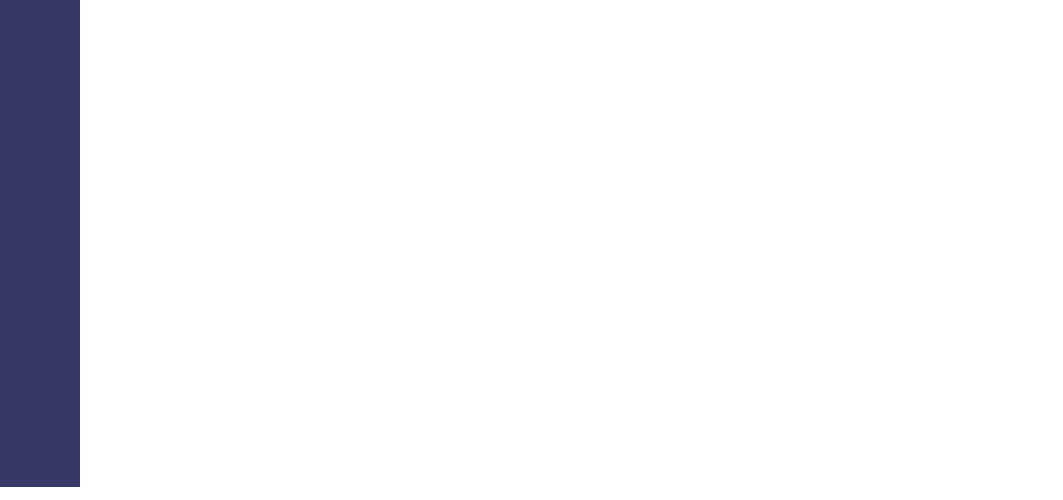
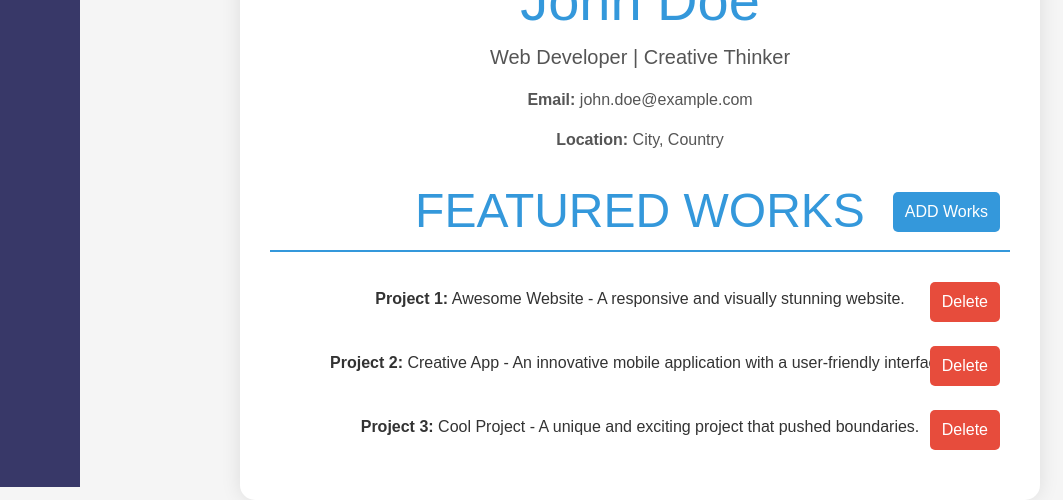
Before and after one commit to Tosiqul-Islam-Sopon/-CreatiThrive---Showcasing-Academic-Creative-Excellence, a PHP site: page /profile.php in a window 1280 px wide. Shown: the part 313-813 px from the top of the page, without its empty margins (0-1063 px from the left). Run offline with PHP 8.4, Linux system fonts and the light colour scheme.

Commit message:
add profile1.html file and update the profile.php file

```diff
--- a/profile.php
+++ b/profile.php
@@ -1,4 +1,5 @@
 <?php
-include 'sideBar.php';
-include 'profile.html';
+    session_start();
+    include ('sideBar.php');
+    include ('profile1.html');
 ?>
--- /dev/null
+++ b/profile1.html
@@ -0,0 +1,274 @@
+<!DOCTYPE html>
+<html lang="en">
+
+<head>
+    <meta charset="UTF-8">
+    <meta name="viewport" content="width=device-width, initial-scale=1.0">
+    <link rel="stylesheet" href="https://cdn.jsdelivr.net/npm/bootstrap@5.0.0/dist/css/bootstrap.min.css">
+    <style>
+        body {
+            background-color: #f5f5f5;
+            color: #333;
+            font-family: 'Roboto', sans-serif;
+            margin: 0;
+            display: flex;
+            justify-content: center;
+            align-items: center;
+            min-height: 100vh;
+            overflow-x: hidden;
+        }
+
+        .navbar {
+            margin-left: 80px;
+            padding: 8px 8px 8px 70px;
+            background-color: #4CAF50;
+            color: white;
+            position: fixed;
+            width: 100%;
+            z-index: 1000;
+            top: 0;
+        }
+
+        .context {
+            margin-left: 150px;
+            margin-top: 30px;
+        }
+
+        .profile-container {
+            background-color: #fff;
+            border-radius: 15px;
+            padding: 30px;
+            box-shadow: 0 0 20px rgba(0, 0, 0, 0.1);
+            width: 80%;
+            max-width: 800px;
+            text-align: center;
+            position: relative;
+            margin-top: 80px;
+            /* Adjust margin-top to create more space below the navbar */
+        }
+
+        .profile-image {
+            width: 150px;
+            /* Set a specific width for the profile image */
+            height: 150px;
+            /* Set a specific height for the profile image */
+            object-fit: cover;
+            /* Maintain aspect ratio and cover the entire container */
+            border: 5px solid #fff;
+            border-radius: 50%;
+            box-shadow: 0 0 20px rgba(0, 0, 0, 0.2);
+        }
+
+        .profile-info {
+            margin-top: 20px;
+        }
+
+        .profile-info h2 {
+            color: #3498db;
+        }
+
+        .profile-info p {
+            color: #555;
+        }
+
+        .edit-btn {
+            background-color: #3498db;
+            color: #fff;
+            border: none;
+            padding: 8px 20px;
+            border-radius: 5px;
+            cursor: pointer;
+            position: absolute;
+            top: 10px;
+            right: 10px;
+        }
+
+        .works-list {
+            margin-top: 30px;
+            position: relative;
+        }
+
+        .works-list h3 {
+            color: #3498db;
+            border-bottom: 2px solid #3498db;
+            padding-bottom: 10px;
+            margin-bottom: 20px;
+            text-transform: uppercase;
+        }
+
+        .works-list ul {
+            list-style-type: none;
+            padding: 0;
+        }
+
+        .works-list li {
+            background-color: #fff;
+            color: #333;
+            padding: 15px;
+            border-radius: 10px;
+            margin-bottom: 10px;
+            position: relative;
+        }
+
+        .delete-btn,
+        .edit-btn {
+            background-color: #3498db;
+            color: #fff;
+            border: none;
+            padding: 8px 12px;
+            border-radius: 5px;
+            cursor: pointer;
+            position: absolute;
+            top: 10px;
+            right: 10px;
+        }
+
+        .delete-btn {
+            background-color: #e74c3c;
+        }
+
+        .edit-form {
+            display: none;
+            margin-top: 20px;
+        }
+
+        .form-group {
+            margin-bottom: 20px;
+        }
+
+        .form-group label {
+            display: block;
+            font-weight: bold;
+            margin-bottom: 5px;
+            color: #555;
+        }
+
+        .form-group input {
+            width: 100%;
+            padding: 8px;
+            border: 1px solid #ccc;
+            border-radius: 5px;
+            box-sizing: border-box;
+        }
+
+        .save-btn,
+        .cancel-btn {
+            background-color: #3498db;
+            color: #fff;
+            border: none;
+            padding: 8px 20px;
+            border-radius: 5px;
+            cursor: pointer;
+            margin-right: 10px;
+        }
+
+        .cancel-btn {
+            background-color: #ccc;
+        }
+    </style>
+    <title>Dynamic Profile Page</title>
+</head>
+
+<body>
+    <div class="navbar">
+        <h3 class="text-white">CreatiThrive - Showcasing Academic & Creative Excellence</h3>
+    </div>
+
+    <div class="profile-container">
+        <!-- Profile Image -->
+        <div>
+            <img src=".//Images/niloy2.jpg" alt="Profile Image" class="img-fluid profile-image">
+            <button class="edit-btn" onclick="toggleEdit('userInfo')">Edit Profile</button>
+        </div>
+
+        <!-- Personal Information -->
+        <div class="profile-info" id="userInfo">
+            <h2 class="display-4" id="userName">John Doe</h2>
+            <p class="lead" id="userRole">Web Developer | Creative Thinker</p>
+            <p><strong>Email:</strong> <span id="userEmail">john.doe@example.com</span></p>
+            <p><strong>Location:</strong> <span id="userLocation">City, Country</span></p>
+        </div>
+
+        <!-- User Edit Form -->
+        <form id="editForm" class="edit-form">
+            <div class="form-group">
+                <label for="userNameInput">Name:</label>
+                <input type="text" class="form-control" id="userNameInput" placeholder="Enter your name">
+            </div>
+            <div class="form-group">
+                <label for="userRoleInput">Role:</label>
+                <input type="text" class="form-control" id="userRoleInput" placeholder="Enter your role">
+            </div>
+            <div class="form-group">
+                <label for="userEmailInput">Email:</label>
+                <input type="email" class="form-control" id="userEmailInput" placeholder="Enter your email">
+            </div>
+            <div class="form-group">
+                <label for="userLocationInput">Location:</label>
+                <input type="text" class="form-control" id="userLocationInput" placeholder="Enter your location">
+            </div>
+            <button type="button" class="save-btn" onclick="updateProfile('userInfo')">Save Changes</button>
+            <button type="button" class="cancel-btn" onclick="toggleEdit('userInfo')">Cancel</button>
+        </form>
+
+        <!-- List of Works -->
+        <div class="works-list">
+            <h3 class="display-5">Featured Works</h3>
+            <ul>
+                <li id="project1">
+                    <span class="delete-btn" onclick="deleteWork('project1')">Delete</span>
+                    <strong>Project 1:</strong> Awesome Website - A responsive and visually stunning website.
+                </li>
+                <li id="project2">
+                    <span class="delete-btn" onclick="deleteWork('project2')">Delete</span>
+                    <strong>Project 2:</strong> Creative App - An innovative mobile application with a user-friendly
+                    interface.
+                </li>
+                <li id="project3">
+                    <span class="delete-btn" onclick="deleteWork('project3')">Delete</span>
+                    <strong>Project 3:</strong> Cool Project - A unique and exciting project that pushed boundaries.
+                </li>
+            </ul>
+            <button class="edit-btn" onclick="toggleEdit('worksList')">ADD Works</button>
+        </div>
+
+        <!-- Works Edit Form -->
+        <form id="editWorksForm" class="edit-form">
+            <div class="form-group">
+                <label for="project1Input">Project 1:</label>
+                <input type="text" class="form-control" id="project1Input" placeholder="Enter project details">
+            </div>
+            <div class="form-group">
+                <label for="project2Input">Project 2:</label>
+                <input type="text" class="form-control" id="project2Input" placeholder="Enter project details">
+            </div>
+            <div class="form-group">
+                <label for="project3Input">Project 3:</label>
+                <input type="text" class="form-control" id="project3Input" placeholder="Enter project details">
+            </div>
+            <button type="button" class="save-btn" onclick="updateWorks('worksList')">Save Changes</button>
+            <button type="button" class="cancel-btn" onclick="toggleEdit('worksList')">Cancel</button>
+        </form>
+    </div>
+
+    <!-- Bootstrap JS and Popper.js (required for Bootstrap components) -->
+    <script src="https://cdn.jsdelivr.net/npm/bootstrap@5.0.0/dist/js/bootstrap.bundle.min.js"></script>
+
+    <script>
+        function toggleEdit(sectionId) {
+            const infoSection = document.getElementById(sectionId);
+            const editForm = document.getElementById(`edit${sectionId}Form`);
+
+            infoSection.style.display = infoSection.style.display === 'none' ? 'block' : 'none';
+            editForm.style.display = editForm.style.display === 'none' ? 'block' : 'none';
+        }
+
+        function deleteWork(workId) {
+            const workItem = document.getElementById(workId);
+            workItem.parentNode.removeChild(workItem);
+        }
+    </script>
+
+</body>
+
+</html>
--- a/sidebar_logic.php
+++ b/sidebar_logic.php
@@ -21,6 +21,13 @@
         <span class="link_name">Add Project</span>
       </a>
       <span class="tooltip">Add Project</span>
+    </li>
+    <li>
+      <a href="profile.php">
+        <i class="bx bx-user"></i>
+        <span class="link_name">Profile</span>
+      </a>
+      <span class="tooltip">Profile</span></span>
     </li>
     <li>
       <a href="logout.php">
```
Also changed, not shown: profile.html (line endings or trailing spaces), uploads/Screenshot 2023-11-16 132809.png (added).
